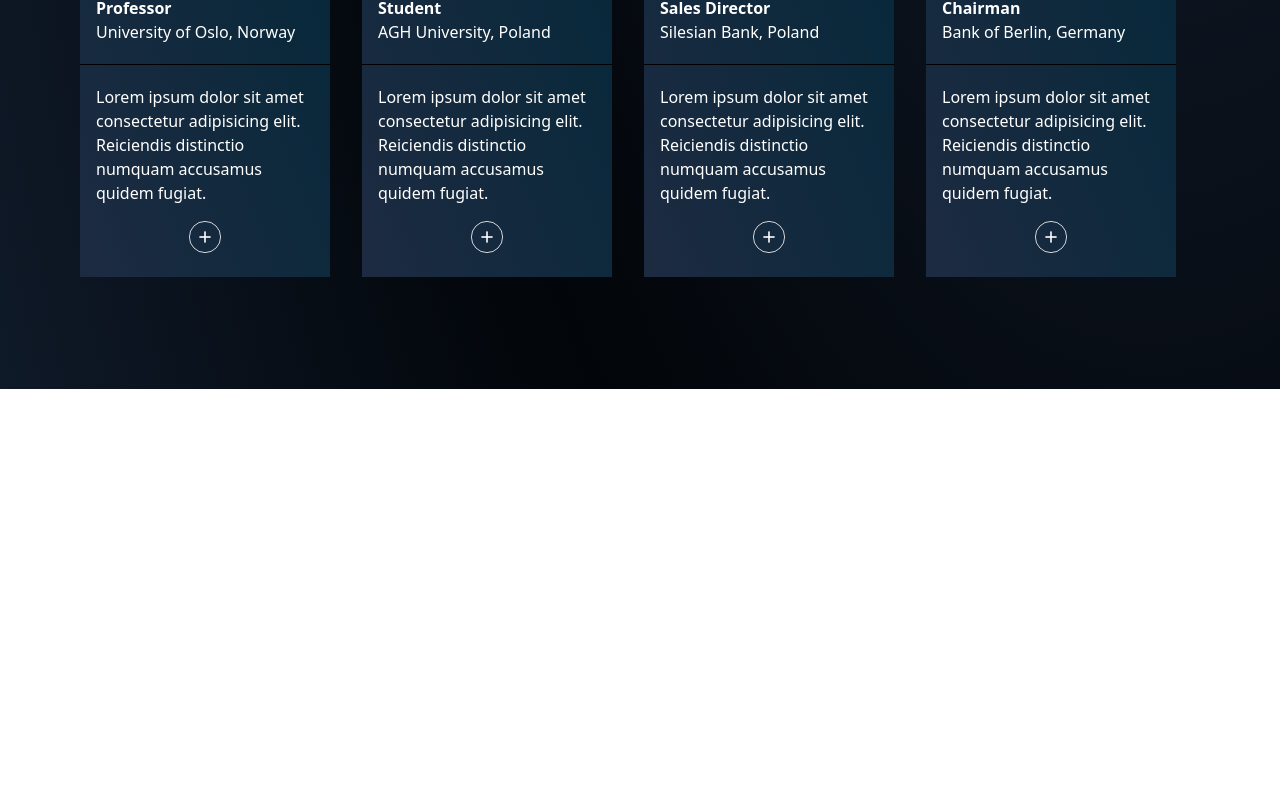
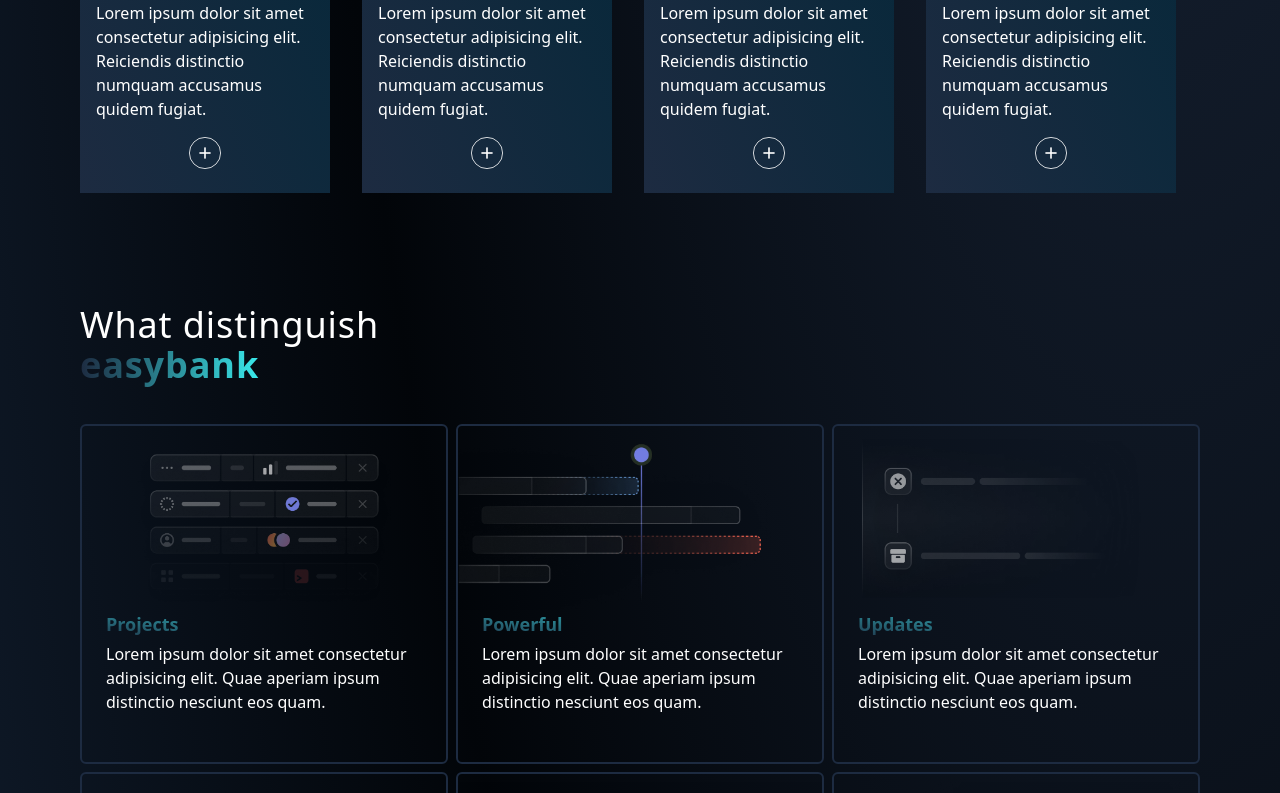
Before and after one commit to jakubgornik/banking-site, a Next.js app: page / in a window 1280 px wide. Shown: the part 1987-2780 px from the top of the page. Before the commit the page ends 2376 px from the top, so only its background shows below. Built offline with nearby package versions, Linux system fonts and the light colour scheme.

Commit message:
GridSection component

```diff
--- a/components/BoxItem.tsx
+++ b/components/BoxItem.tsx
@@ -8,7 +8,7 @@
 
 const BoxItem = ({ img, description, title }: Props) => {
   return (
-    <div className="mb-3 flex  items-center gap-6 rounded-lg border border-slate-900  px-4 py-6 transition-all duration-1000 hover:bg-mint hover:bg-opacity-60">
+    <div className="mb-3 flex  items-center gap-6 rounded-lg border-2 border-[#1D2B41] px-4 py-6 transition-all duration-1000 hover:bg-mint hover:bg-opacity-60">
       <div className="flex h-10 w-10  shrink-0 items-center justify-center rounded-full bg-gray-800 ">
         <Image src={img} alt="supporting icon" width={20} height={20} />
       </div>
--- a/components/BoxSection.tsx
+++ b/components/BoxSection.tsx
@@ -13,7 +13,7 @@
 const BoxSection = () => {
   return (
     <div className="w-full">
-      <div className="px-10  lg:px-16 xl:px-20  ">
+      <div className="px-10 pb-28 lg:px-16 xl:px-20  ">
         <div className=" mx-auto flex max-w-[1440px] justify-center mobile:flex-col mobile:space-y-8 mobile:space-x-0  md:flex-row md:space-y-0 md:space-x-16  xl:justify-between ">
           {/* BoxSection Header */}
           <div className="flex flex-col mobile:pb-8 md:pb-0">
--- /dev/null
+++ b/components/GridItem.tsx
@@ -0,0 +1,26 @@
+import Image from "next/image";
+import { StaticImageData } from "next/image";
+
+interface Props {
+  gridPicture: StaticImageData;
+  header: string;
+  description: string;
+}
+
+const GridItem = ({ gridPicture, header, description }: Props) => {
+  return (
+    <div className="card h-[300px] w-[300px] flex-grow cursor-pointer rounded-md border-2 border-[#1D2B41] py-2 transition duration-500  hover:bg-mint hover:bg-opacity-30 mobile-lg:h-[340px] md:basis-1/4">
+      <div className="flex flex-col">
+        <Image src={gridPicture} alt="Grid picture" width={470} />
+        <div className="flex flex-col px-6 ">
+          <span className="bg-gradient-to-bl from-mint to-[#1D2B41] bg-clip-text pb-1 text-lg font-extrabold text-transparent">
+            {header}
+          </span>
+          <p className="text-white">{description}</p>
+        </div>
+      </div>
+    </div>
+  );
+};
+
+export default GridItem;
--- /dev/null
+++ b/components/GridSection.tsx
@@ -0,0 +1,70 @@
+import GridItem from "./GridItem";
+import gridPicture1 from "../img/grid/gridImg1.png";
+import gridPicture2 from "../img/grid/gridImg2.png";
+import gridPicture3 from "../img/grid/gridImg3.png";
+import gridPicture4 from "../img/grid/gridImg4.png";
+import gridPicture5 from "../img/grid/gridImg5.png";
+import gridPicture6 from "../img/grid/gridImg6.png";
+import {
+  gridHeader1,
+  gridHeader2,
+  gridHeader3,
+  gridHeader4,
+  gridHeader5,
+  gridHeader6,
+  gridLorem,
+} from "@/utilities/util";
+
+const GridSection = () => {
+  return (
+    <div className="w-full pb-28  2xl:pb-36">
+      <div className="px-10 lg:px-16 xl:px-20">
+        <div className="mx-auto max-w-[1440px]">
+          <div>
+            <h2 className=" max-w-[30rem]  pb-10 text-4xl leading-[1.1] tracking-wide text-white mobile:text-center mobile-lg:text-left ">
+              What distinguish
+              <span className="bg-gradient-to-r from-[#1D2B41] to-mint bg-clip-text font-extrabold text-transparent">
+                {" "}
+                easybank
+              </span>
+            </h2>
+          </div>
+          <div className=" flex flex-wrap justify-center gap-2">
+            <GridItem
+              gridPicture={gridPicture1}
+              header={gridHeader1}
+              description={gridLorem}
+            />
+            <GridItem
+              gridPicture={gridPicture2}
+              header={gridHeader5}
+              description={gridLorem}
+            />
+            <GridItem
+              gridPicture={gridPicture3}
+              header={gridHeader6}
+              description={gridLorem}
+            />
+            <GridItem
+              gridPicture={gridPicture4}
+              header={gridHeader4}
+              description={gridLorem}
+            />
+            <GridItem
+              gridPicture={gridPicture5}
+              header={gridHeader2}
+              description={gridLorem}
+            />
+            <GridItem
+              gridPicture={gridPicture6}
+              header={gridHeader3}
+              description={gridLorem}
+            />
+          </div>
+        </div>
+      </div>
+    </div>
+  );
+};
+
+export default GridSection;
--- a/components/Hero.tsx
+++ b/components/Hero.tsx
@@ -4,8 +4,8 @@
 const Hero = () => {
   return (
     <div className="w-full">
-      <div className="px-10 pb-28 lg:px-16 xl:px-20 2xl:pb-36">
-        <div className=" mx-auto flex max-w-[1440px] pt-[12rem] mobile:flex-col mobile:items-center mobile:space-x-0 md:flex-row md:justify-center md:space-x-5 lg:space-x-6 xl:justify-between">
+      <div className="px-10 pb-28 pt-28 lg:px-16 xl:px-20 2xl:pb-36">
+        <div className=" mx-auto flex max-w-[1440px] mobile:flex-col mobile:items-center mobile:space-x-0 md:flex-row md:justify-center md:space-x-5 lg:space-x-6 xl:justify-between">
           <div className="flex flex-col">
             <h1 className=" max-w-[30rem]  leading-[1.1] tracking-wide  text-white mobile:text-center  mobile:text-[2.5rem] mobile-lg:text-left lg:max-w-[31rem] lg:text-6xl">
               The Next{" "}
--- a/components/PersonProfile.tsx
+++ b/components/PersonProfile.tsx
@@ -34,7 +34,7 @@
             <Image
               src={profilePicture}
               alt="Person profile"
-              style={{ height: "350px", width: "250px", objectFit: "fill" }}
+              style={{ height: "340px", width: "250px", objectFit: "fill" }}
             />
           </div>
           {/* Header */}
--- a/components/SwiperProfile.tsx
+++ b/components/SwiperProfile.tsx
@@ -36,7 +36,7 @@
 const SwiperProfile = () => {
   return (
     <div>
-      <div className="w-full py-28  2xl:py-36">
+      <div className="w-full pb-28  2xl:pb-36">
         <div className="overflow-hidden px-10 lg:px-16 xl:px-20">
           <div className="mx-auto max-w-[1440px]">
             <Swiper
--- a/pages/index.tsx
+++ b/pages/index.tsx
@@ -3,6 +3,7 @@
 import Numbers from "@/components/Numbers";
 import BoxSection from "@/components/BoxSection";
 import SwiperProfile from "@/components/SwiperProfile";
+import GridSection from "@/components/GridSection";
 
 const Home = () => {
   return (
@@ -13,6 +14,7 @@
         <Numbers />
         <BoxSection />
         <SwiperProfile />
+        <GridSection />
       </div>
     </>
   );
--- a/utilities/util.ts
+++ b/utilities/util.ts
@@ -25,3 +25,12 @@
 export const personProfileOcupation4: string = "Sales Director";
 export const personProfileOcupation5: string = "Chairman";
 export const personProfileOcupation6: string = "CEO";
+
+export const gridHeader1: string = "Projects";
+export const gridHeader2: string = "Synchronized";
+export const gridHeader3: string = "Great UI";
+export const gridHeader4: string = "Features";
+export const gridHeader5: string = "Powerful";
+export const gridHeader6: string = "Updates";
+export const gridLorem: string =
+  "Lorem ipsum dolor sit amet consectetur adipisicing elit. Quae aperiam ipsum distinctio nesciunt eos quam.";
```
Also changed, not shown: img/grid/gridImg1.png.
